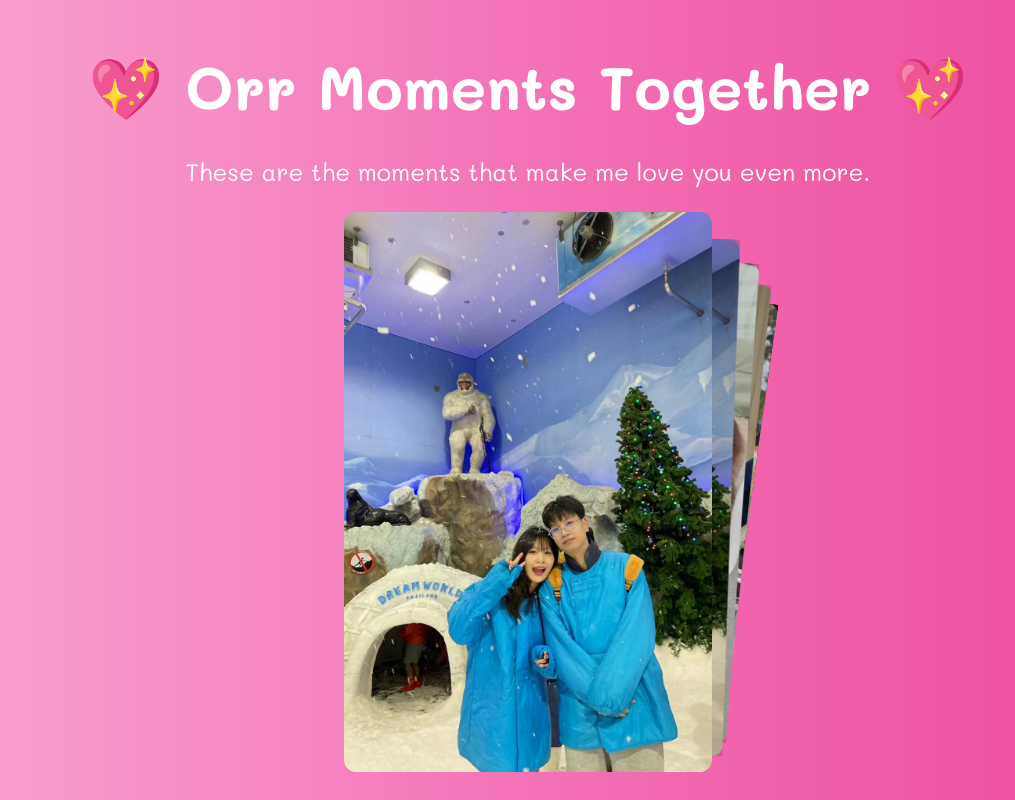
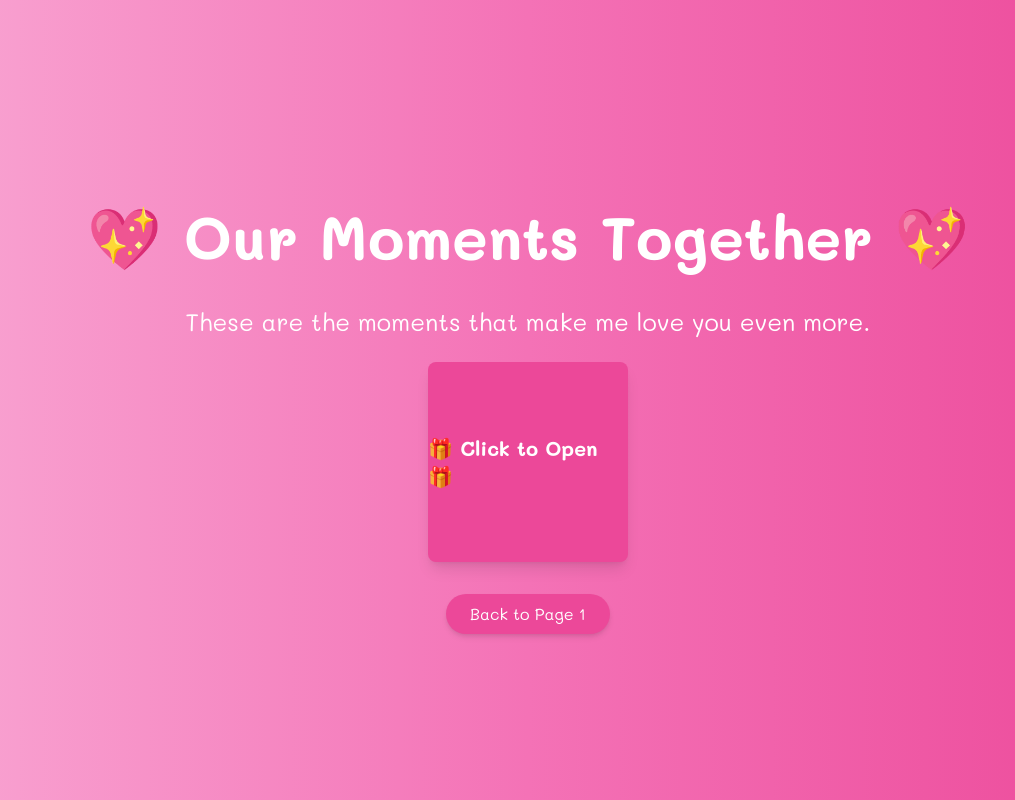
Before and after one commit to arm254307977/HBD_KF, a Next.js app: page / in a window 1280 px wide. Both pictures are taken after a click on the button "Love You ❤️". Shown: the top 800 px of the page, without its empty margins (112-1127 px from the left). Built offline with nearby package versions, Linux system fonts and the light colour scheme; what @nextui-org/react would draw is missing.

Commit message:
เพิ่มกล่องของขวัญอันแรก

```diff
--- a/src/components/Page2.tsx
+++ b/src/components/Page2.tsx
@@ -3,15 +3,16 @@ import { motion } from "framer-motion";
 import Image from "next/image";
 import { useEffect, useState } from "react";
 import CardEffectSwiper from "./CardEffectSwiper";
-import video1 from "../../public/images/video1.mp4";
 
 interface Page2Props {
   setSelectPage: React.Dispatch<React.SetStateAction<number>>;
 }
 
 export default function Page2({ setSelectPage }: Page2Props) {
+  const [isBoxOpen, setIsBoxOpen] = useState(false);
+
   const [textHeaderPage2, setTextHeaderPage2] = useState("");
-  const fullTextHeaderPage2 = "Ourr Moments Together";
+  const fullTextHeaderPage2 = "  Our Moments Together";
   const typingSpeed = 100; // ความเร็วในการพิมพ์ (ms)
 
   useEffect(() => {
@@ -42,6 +43,28 @@ export default function Page2({ setSelectPage }: Page2Props) {
         <p className="text-lg md:text-2xl text-white mt-2">These are the moments that make me love you even more.</p>
       </motion.header>
 
+      {/* Gift Box Section */}
+      <motion.section
+        className="w-full flex justify-center items-center"
+        initial={{ opacity: 0 }}
+        animate={{ opacity: 1 }}
+        transition={{ duration: 1.5 }}
+      >
+        {!isBoxOpen ? (
+          <motion.div
+            className="w-[200px] h-[200px] bg-pink-500 rounded-lg flex justify-center items-center cursor-pointer shadow-lg"
+            whileHover={{ scale: 1.1 }}
+            onClick={() => setIsBoxOpen(true)} // เปิดกล่องเมื่อคลิก
+          >
+            <p className="text-white text-xl font-bold">🎁 Click to Open 🎁</p>
+          </motion.div>
+        ) : (
+          <motion.div
+            className="w-full flex flex-col items-center gap-6"
+            initial={{ scale: 0 }}
+            animate={{ scale: 1 }}
+            transition={{ duration: 0.5 }}
+          >
             {/* Gallery Section */}
             <motion.section initial={{ opacity: 0 }} animate={{ opacity: 1 }} transition={{ duration: 1.5 }}>
               <CardEffectSwiper />
@@ -49,16 +72,19 @@ export default function Page2({ setSelectPage }: Page2Props) {
 
             {/* Video Section */}
             <motion.section
-        className="w-full px-4 py-6 flex flex-col items-center mt-10"
+              className="w-full flex flex-col items-center mt-6"
               initial={{ opacity: 0 }}
               animate={{ opacity: 1 }}
               transition={{ duration: 1.5, delay: 0.5 }}
             >
-        <video controls className="w-[300px] h-[200px] rounded-lg shadow-lg">
+              <video controls className="w-[50%] h-[50%] rounded-xl">
                 <source src="/images/video1.mp4" type="video/mp4" />
                 Your browser does not support the video tag.
               </video>
-        <p className="text-white text-lg mt-4 text-center">"I love you more than words can say, and these moments show why. 💖"</p>
+              <p className="text-white text-lg mt-6 text-center">"I love you more than words can say, and these moments show why. 💖"</p>
+            </motion.section>
+          </motion.div>
+        )}
       </motion.section>
 
       {/* Back to Page 1 Button */}
```
Lines whose indentation alone changed are shown as unchanged.
